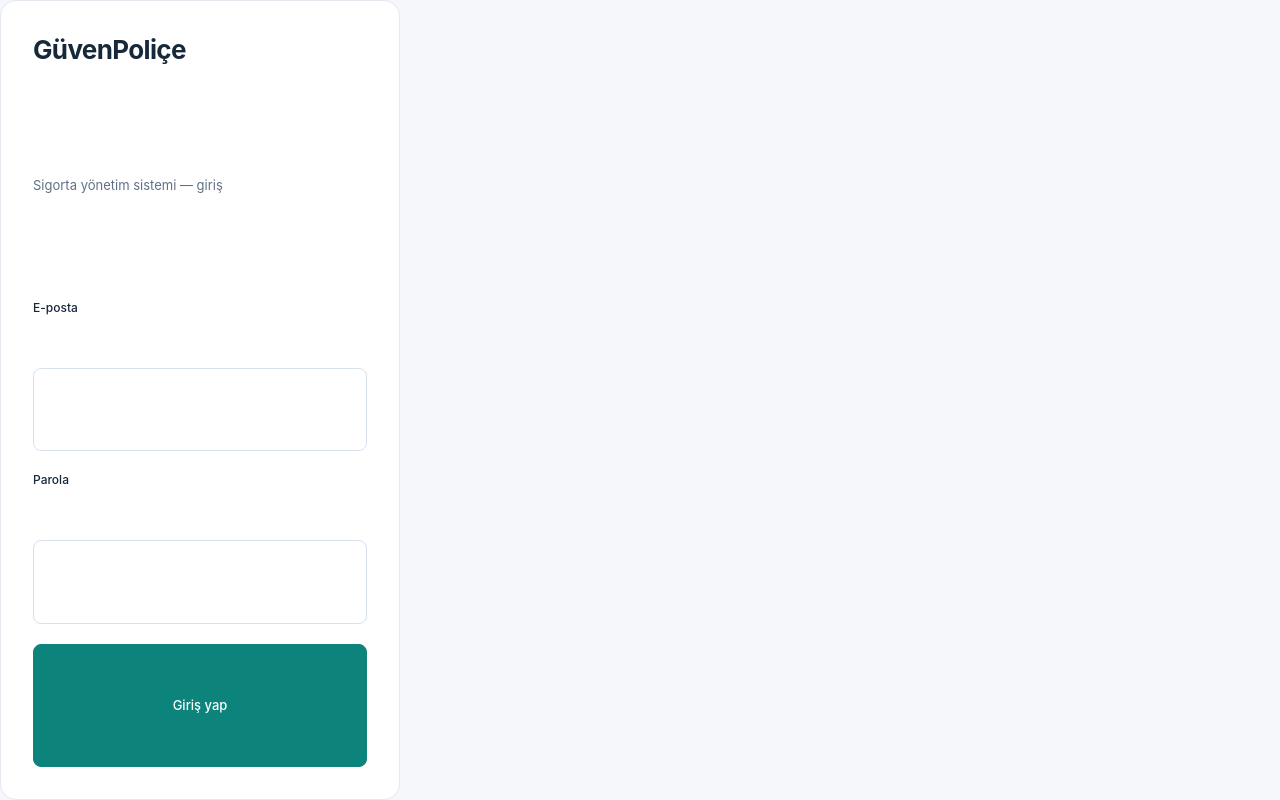
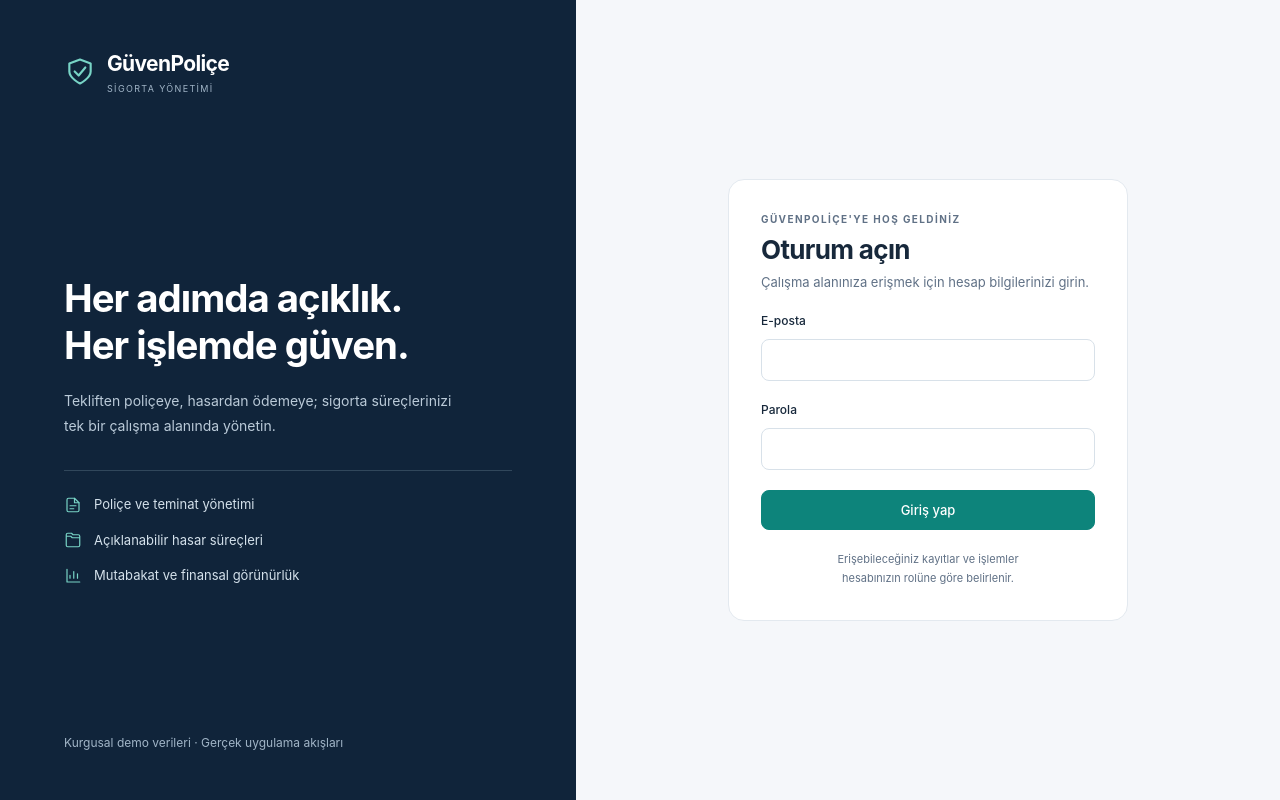
Before and after one commit to EnesGoker/ddo-case-enes-goker, a React (Vite) app in the folder frontend/: page / in a window 1280 px wide. Built offline with nearby package versions, Linux system fonts and the light colour scheme; no server answers.

Commit message:
feat(ui): rol navigasyonu ve mobil menüyü düzenle

```diff
--- a/frontend/src/pages/Dashboard.tsx
+++ b/frontend/src/pages/Dashboard.tsx
@@ -1,4 +1,4 @@
-import { useState } from 'react'
+import { useRef, useState } from 'react'
 import { useActivity } from '../hooks/useActivity'
 import { ActivityIndicator } from '../components/ActivityIndicator'
 import { SystemPage } from './SystemPage'
@@ -15,6 +15,29 @@ import { QuotesPage } from './QuotesPage'
 import { TasksPage } from './TasksPage'
 import { ReportsPage } from './ReportsPage'
 import { AgentPerformancePage } from './AgentPerformancePage'
+import { UIIcon, type UIIconName } from '../components/UIIcon'
+
+const menuIcons: Record<string, UIIconName> = {
+  profile: 'profile', 'new-quote': 'plus', quotes: 'quotes', policies: 'policies',
+  customers: 'people', claims: 'claims', appraisals: 'appraisal', payments: 'wallet',
+  tasks: 'tasks', fraud: 'shield', reports: 'chart', 'agent-performance': 'chart', system: 'system',
+}
+
+const descriptions: Record<string, string> = {
+  profile: 'Hesap bilgilerinizi ve sistemdeki rolünüzü görüntüleyin.',
+  'new-quote': 'Müşteri ve risk bilgileriyle açıklanabilir bir prim hesabı oluşturun.',
+  quotes: 'Teklifleri, prim dökümlerini ve onay süreçlerini takip edin.',
+  policies: 'Poliçelerinizi, durumlarını ve teminat bilgilerini tek yerden yönetin.',
+  customers: 'Yetkiniz kapsamındaki müşteri kayıtlarını görüntüleyin.',
+  claims: 'Hasar dosyalarının durumunu, geçmişini ve değerlendirmelerini takip edin.',
+  appraisals: 'Ekspertiz bekleyen dosyaları inceleyin ve değerlendirmenizi kaydedin.',
+  payments: 'Tahsilatları, ödeme planlarını ve muhasebe kayıtlarını takip edin.',
+  tasks: 'Görevlerinizi, atamaları ve hizmet sürelerini takip edin.',
+  fraud: 'İnceleme gerektiren dosyaları ve açıklanabilir sinyalleri değerlendirin.',
+  reports: 'Yazılan prim ve tahakkuk eden tazminatı dönemler itibarıyla inceleyin.',
+  'agent-performance': 'Acente performansını yazılan prim esasına göre karşılaştırın.',
+  system: 'Sistem canlılığını ve yetkiniz kapsamındaki koşu bilgilerini görüntüleyin.',
+}
 
 export function Dashboard({ user }: { user: User }) {
   const { logout } = useAuth()
@@ -22,37 +45,56 @@ export function Dashboard({ user }: { user: User }) {
   const items = menuFor(user.role)
   const [active, setActive] = useState(items[0].key)
   const current = items.find((i) => i.key === active) ?? items[0]
+  const [menuOpen, setMenuOpen] = useState(false)
+  const menuButton = useRef<HTMLButtonElement>(null)
+  const initials = user.full_name.split(/\s+/).filter(Boolean).slice(0, 2).map((part) => part[0]).join('').toLocaleUpperCase('tr-TR')
 
   return (
     <div className="layout">
+      <a className="skip-link" href="#workspace">İçeriğe geç</a>
       <header className="topbar">
-        <strong>GüvenPoliçe</strong>
+        <div className="topbar-left">
+          <button ref={menuButton} type="button" className="secondary mobile-toggle" aria-label={menuOpen ? 'Menüyü kapat' : 'Menüyü aç'}
+            aria-expanded={menuOpen} aria-controls="main-navigation" onClick={() => setMenuOpen(!menuOpen)}>
+            <UIIcon name={menuOpen ? 'close' : 'menu'} />
+          </button>
+          <div className="breadcrumb"><span className="breadcrumb-root">Çalışma alanı</span><UIIcon name="chevron" /><strong>{current.label}</strong></div>
+        </div>
+        <div className="topbar-tools">
           <ActivityIndicator activity={activityState.activity} error={activityState.error} checkedAt={activityState.checkedAt} />
-        <span className="user">
-          {user.full_name} · <span className="badge">{roleLabels[user.role]}</span>
-        </span>
-        <button type="button" className="secondary" onClick={() => void logout()}>
-          Çıkış
-        </button>
+          <div className="user"><span className="avatar" aria-hidden="true">{initials}</span><span className="user-copy"><strong>{user.full_name}</strong><small>{roleLabels[user.role]}</small></span></div>
+          <button type="button" className="secondary logout" aria-label="Çıkış" onClick={() => void logout()}><UIIcon name="logout" /><span>Çıkış</span></button>
+        </div>
       </header>
+      <aside id="main-navigation" className={`sidebar${menuOpen ? ' is-open' : ''}`} onKeyDown={(event) => {
+        if (event.key === 'Escape' && menuOpen) { setMenuOpen(false); menuButton.current?.focus() }
+      }}>
+        <div className="brand"><UIIcon name="shield" /><div><strong>GüvenPoliçe</strong><small>SİGORTA YÖNETİMİ</small></div></div>
+        <div className="nav-caption">Çalışma alanı</div>
         <nav className="menu" aria-label="Ana menü">
           {items.map((i) => (
             <button key={i.key} type="button" className={i.key === active ? 'active' : ''}
-            aria-current={i.key === active ? 'page' : undefined} onClick={() => setActive(i.key)}>
-            {i.label}
-            {!i.ready && <small> ({i.phase})</small>}
+              aria-current={i.key === active ? 'page' : undefined} onClick={() => {
+                setActive(i.key)
+                if (menuOpen) { setMenuOpen(false); menuButton.current?.focus() }
+              }}>
+              <UIIcon name={menuIcons[i.key] ?? 'policies'} /><span>{i.label}{!i.ready && <small> ({i.phase})</small>}</span>
             </button>
           ))}
         </nav>
-      <main className="content">
-        <h2>{current.label}</h2>
+        <div className="sidebar-user"><span className="avatar" aria-hidden="true">{initials}</span><span className="user-copy"><strong>{user.full_name}</strong><small>{roleLabels[user.role]}</small></span></div>
+      </aside>
+      <main className="content" id="workspace" tabIndex={-1}>
+        <div className="page-heading"><div className="eyebrow">GüvenPoliçe / {roleLabels[user.role]}</div><h2>{current.label}</h2><p>{descriptions[current.key]}</p></div>
         {current.key === 'system' && <SystemPage {...activityState} />}
         {current.key === 'profile' && (
+          <section className="panel profile-card"><div className="section-heading"><div><div className="eyebrow">Hesabım</div><h3>Kullanıcı bilgileri</h3></div><UIIcon name="profile" /></div>
             <dl className="profile">
               <dt>Ad Soyad</dt><dd>{user.full_name}</dd>
               <dt>E-posta</dt><dd>{user.email}</dd>
               <dt>Rol</dt><dd>{roleLabels[user.role]}</dd>
             </dl>
+          </section>
         )}
         {current.key === 'customers' && (
           <RequireRole roles={['AGENT', 'UNDERWRITER']}>
@@ -75,6 +117,7 @@ export function Dashboard({ user }: { user: User }) {
         {!current.ready && (
           <div className="notice">Bu ekran {current.phase} aşamasında eklenecek; henüz uygulanmadı.</div>
         )}
+        <footer className="page-footer"><span>GüvenPoliçe · Sigorta yönetimi</span><span>Veriler yetkiniz kapsamında gösterilir.</span></footer>
       </main>
     </div>
   )
--- a/frontend/src/pages/LoginPage.tsx
+++ b/frontend/src/pages/LoginPage.tsx
@@ -1,6 +1,7 @@
 import { useState, type FormEvent } from 'react'
 import { ApiError } from '../api/client'
 import { useAuth } from '../auth/useAuth'
+import { UIIcon } from '../components/UIIcon'
 
 export function LoginPage() {
   const { login } = useAuth()
@@ -30,9 +31,15 @@ export function LoginPage() {
 
   return (
     <main className="login">
-      <form className="card" onSubmit={onSubmit} noValidate>
-        <h1>GüvenPoliçe</h1>
-        <p className="muted">Sigorta yönetim sistemi — giriş</p>
+      <section className="login-story" aria-label="GüvenPoliçe">
+        <div className="brand"><UIIcon name="shield" /><div><strong>GüvenPoliçe</strong><small>SİGORTA YÖNETİMİ</small></div></div>
+        <div><h2>Her adımda açıklık.<br />Her işlemde güven.</h2><p>Tekliften poliçeye, hasardan ödemeye; sigorta süreçlerinizi tek bir çalışma alanında yönetin.</p>
+          <div className="login-qualities"><span><UIIcon name="policies" />Poliçe ve teminat yönetimi</span><span><UIIcon name="claims" />Açıklanabilir hasar süreçleri</span><span><UIIcon name="chart" />Mutabakat ve finansal görünürlük</span></div>
+        </div>
+        <small>Kurgusal demo verileri · Gerçek uygulama akışları</small>
+      </section>
+      <div className="login-form-area"><form className="card" onSubmit={onSubmit} noValidate>
+        <div><div className="eyebrow">GüvenPoliçe'ye hoş geldiniz</div><h1>Oturum açın</h1><p className="muted">Çalışma alanınıza erişmek için hesap bilgilerinizi girin.</p></div>
         <label>
           E-posta
           <input type="email" autoComplete="username" value={email}
@@ -47,7 +54,8 @@ export function LoginPage() {
         <button type="submit" disabled={submitting}>
           {submitting ? 'Giriş yapılıyor…' : 'Giriş yap'}
         </button>
-      </form>
+        <p className="login-footnote">Erişebileceğiniz kayıtlar ve işlemler<br />hesabınızın rolüne göre belirlenir.</p>
+      </form></div>
     </main>
   )
 }
```
Lines whose indentation alone changed are shown as unchanged.
